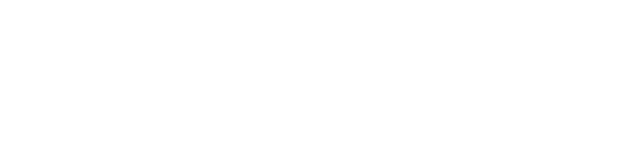
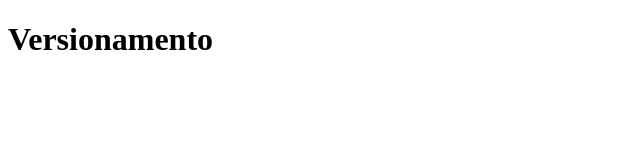
Before and after one commit to FelipeFelixHP/RepositorySenai, a plain HTML site: page index.html in a window 1280 px wide. Shown: the whole page, without its empty margins (0-640 px from the left). Drawn offline with Linux system fonts and the light colour scheme.

Commit message:
segundo commit na branch main

```diff
--- a/index.html
+++ b/index.html
@@ -7,6 +7,6 @@
     <title>ATIVIDADE DE VERSIONAMENTO</title>
 </head>
 <body>
-
+    <h1>Versionamento</h1>
 </body>
 </html>
```
